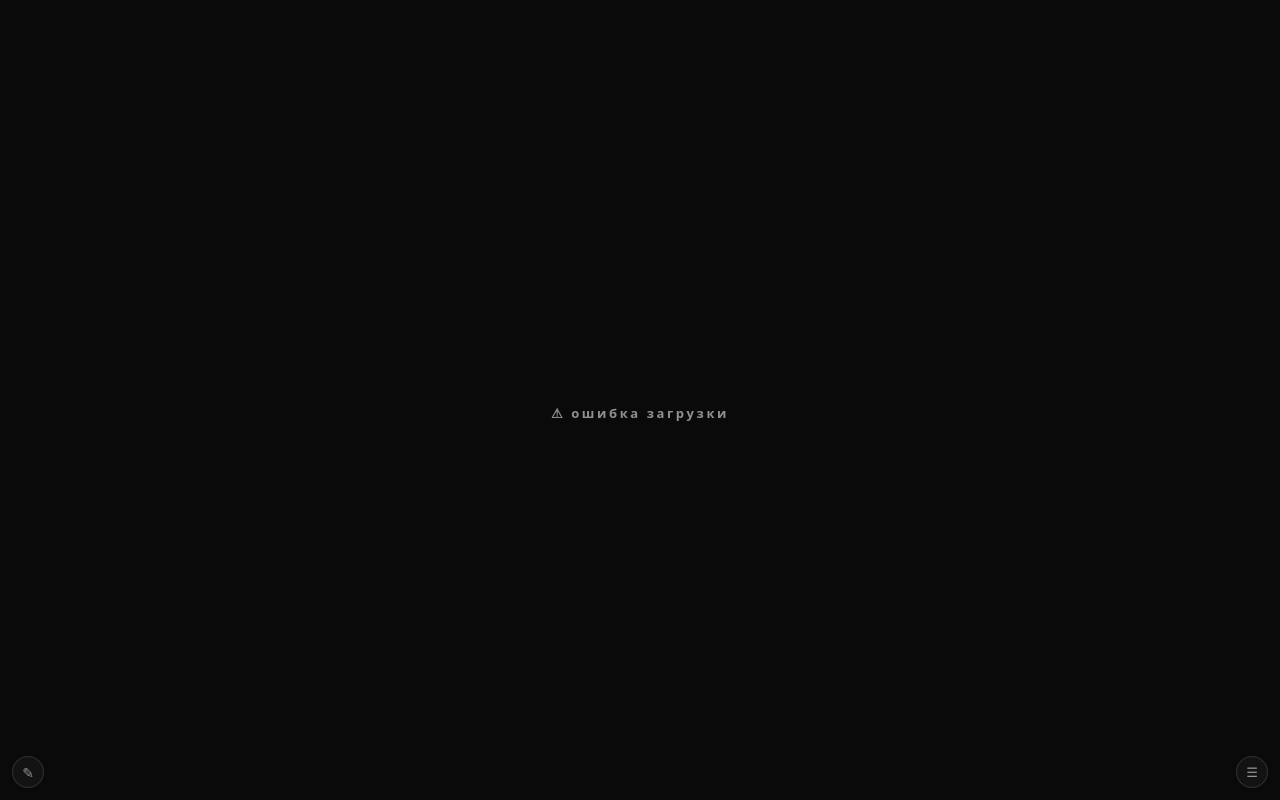
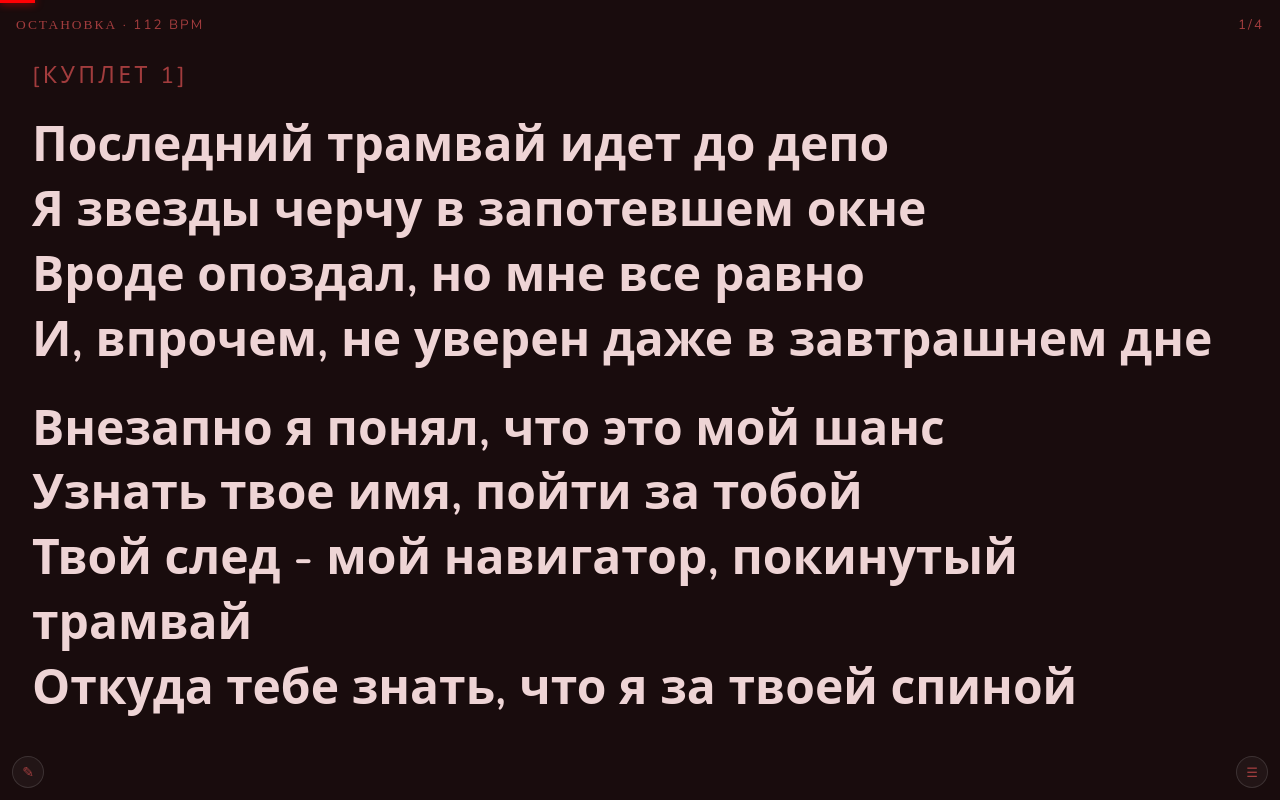
Before and after one commit to wooreyslav/prompter, a plain HTML site: page index.html in a window 1280 px wide. Drawn offline with nearby package versions, Linux system fonts and the light colour scheme.

Commit message:
fix: fallback to local songs.json on S3 network error
Co-Authored-By: Claude Sonnet 4.6 <noreply@anthropic.com>

```diff
--- a/index.html
+++ b/index.html
@@ -317,6 +317,7 @@ const YS3_DATA_URL = 'https://storage.yandexcloud.net/teplitsa-prompter/songs.js
 
 fetch(YS3_DATA_URL)
   .then(r => r.ok ? r.json() : fetch('songs.json').then(r => r.json()))
+  .catch(() => fetch('songs.json').then(r => r.json()))
   .then(data => {
     const settings = data.settings || {};
     const songsArr = Array.isArray(data) ? data : (data.songs || []);
```
